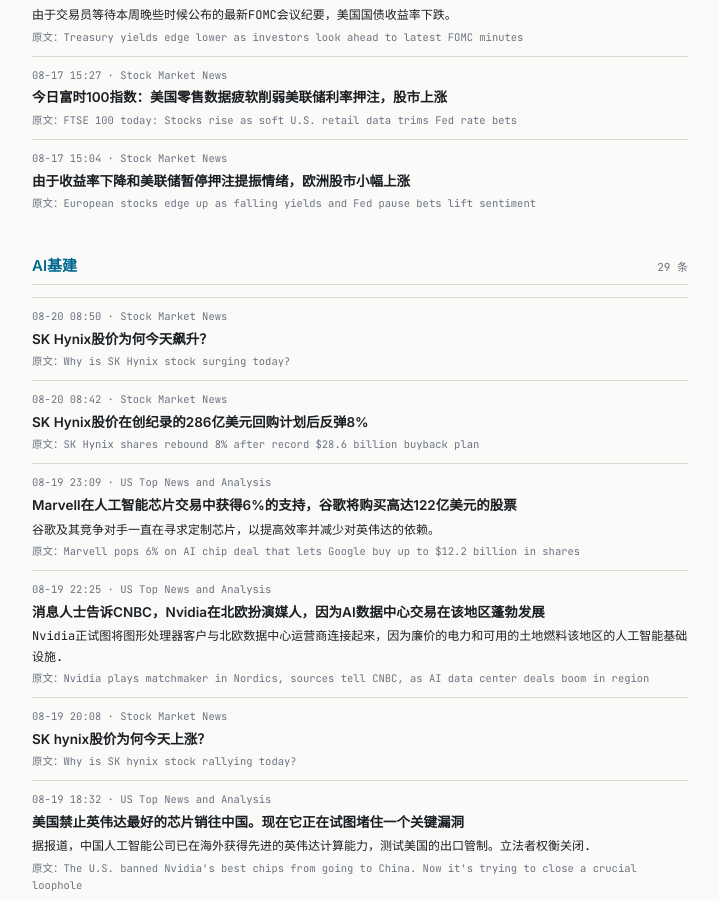
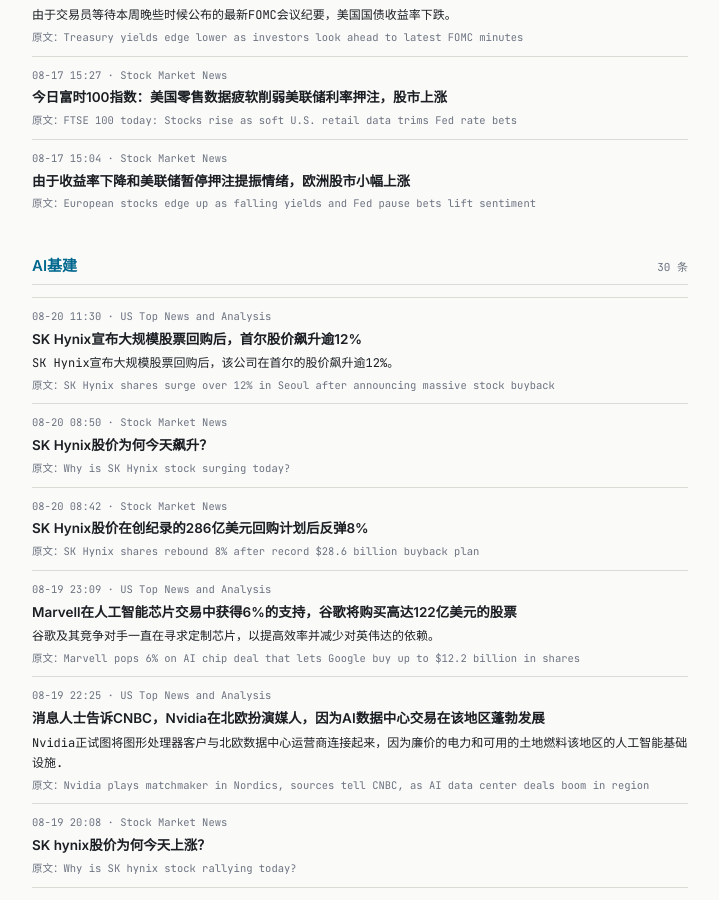
Before and after one commit to tang3super/tang3super.github.io, a Jekyll site: the page built from macro-trade/news-digest.md, in a window 1280 px wide and 900 px high, scrolled down 9718 px. Shown: the whole window, without its empty margins (280-999 px from the left). Built offline with Jekyll 4.4.1, drawn with Linux system fonts in a browser that asks for light colours; some of the changed text lies outside the part shown.

Commit message:
sync news-digest article

```diff
--- a/macro-trade/news-digest.md
+++ b/macro-trade/news-digest.md
@@ -5,7 +5,7 @@
 date: '2026-08-20'
 summary: 2026年第34周监控
 week_label: 2026年第34周监控
-last_updated: 2026-08-20 11:27
+last_updated: 2026-08-20 12:07
 refresh_note: 每 5 分钟自动刷新
 topics:
 - name: 地缘政治
@@ -656,6 +656,13 @@
     title_zh: 由于收益率下降和美联储暂停押注提振情绪，欧洲股市小幅上涨
 - name: AI基建
   items:
+  - title: SK Hynix shares surge over 12% in Seoul after announcing massive stock buyback
+    summary: Shares of SK Hynix surged over 12% in Seoul after the company announced a massive stock buyback.
+    link: https://www.cnbc.com/2026/08/20/sk-hynixs-south-korean-shares-surge-stock-buyback-.html
+    source: US Top News and Analysis
+    time: 08-20 11:30
+    title_zh: SK Hynix宣布大规模股票回购后，首尔股价飙升逾12%
+    summary_zh: SK Hynix宣布大规模股票回购后，该公司在首尔的股价飙升逾12%。
   - title: Why is SK Hynix stock surging today?
     summary: ''
     link: https://www.investing.com/news/stock-market-news/why-is-sk-hynix-stock-surging-today-93CH-4868502
```
